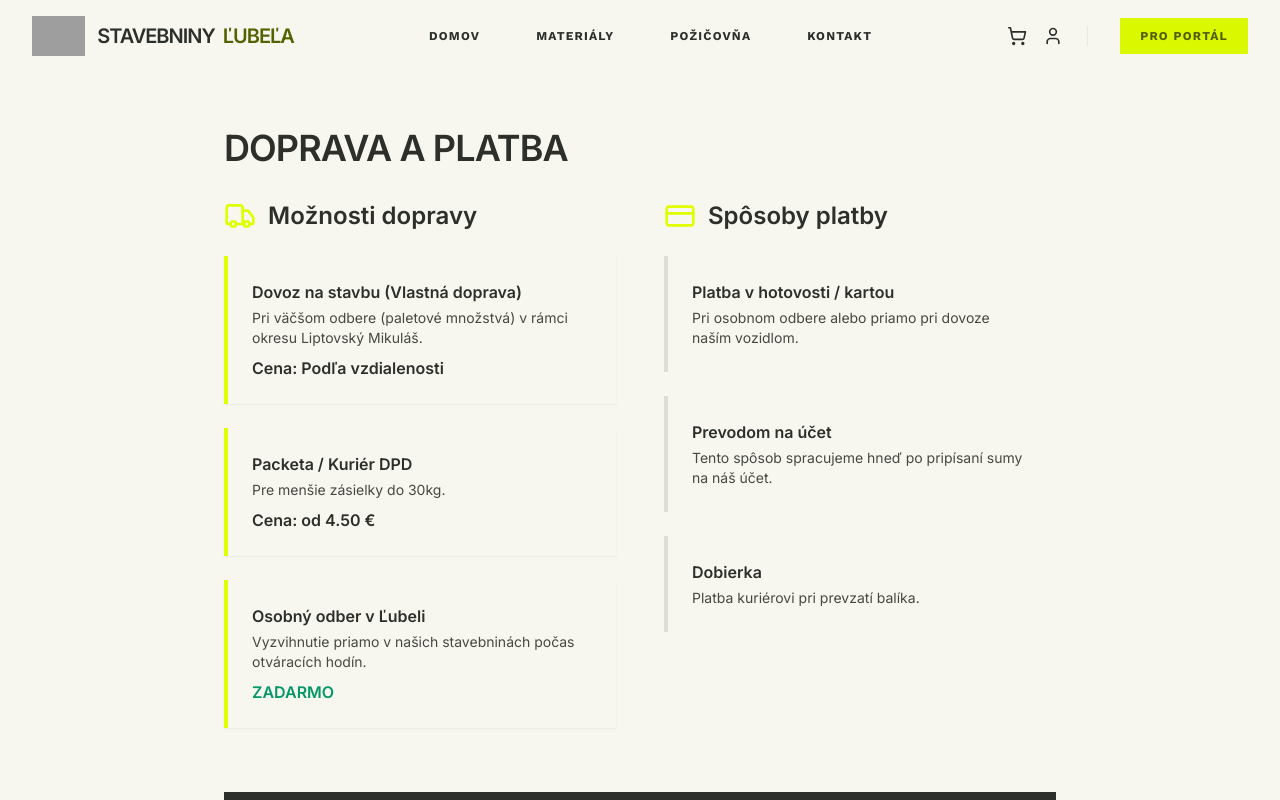
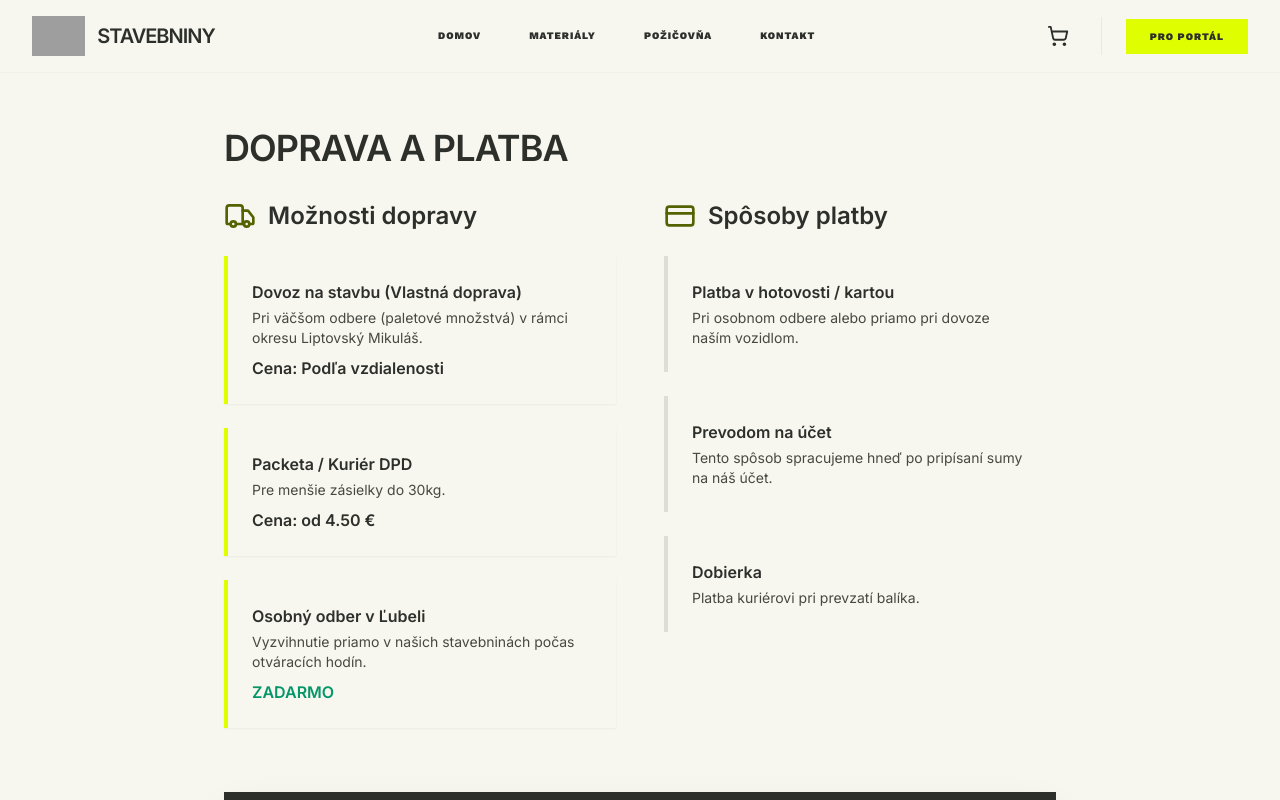
Before and after one commit to BigBoyDejv/Stavebniny, a React (Vite) app: page /doprava-a-platba in a window 1280 px wide. Shown: the top 800 px of the page. Built offline with nearby package versions, Linux system fonts and the light colour scheme; grey boxes are pictures that could not be loaded.

Commit message:
fix responsiveness

```diff
--- a/src/components/CartDrawer.jsx
+++ b/src/components/CartDrawer.jsx
@@ -12,7 +12,7 @@ const CartDrawer = () => {
     <div className="fixed inset-0 z-[100] overflow-hidden">
       <div className="absolute inset-0 bg-black/40 backdrop-blur-sm" onClick={() => setIsCartOpen(false)} />
 
-      <div className="absolute right-0 top-0 h-full w-full max-w-md bg-white shadow-2xl flex flex-col animate-in slide-in-from-right duration-300">
+      <div className="absolute right-0 top-0 h-full w-full sm:max-w-md bg-white shadow-2xl flex flex-col animate-in slide-in-from-right duration-300">
         <header className="p-6 border-b border-outline/10 flex justify-between items-center">
           <h2 className="text-xl font-black tracking-tight flex items-center gap-2">
             <ShoppingBag size={20} /> NÁKUPNÝ KOŠÍK
--- a/src/components/Navbar.jsx
+++ b/src/components/Navbar.jsx
@@ -1,63 +1,116 @@
-import React from 'react'
+import React, { useState } from 'react'
 import { Link, useLocation } from 'react-router-dom'
-import { ShoppingCart, User } from 'lucide-react'
+import { ShoppingCart, User, Menu, X } from 'lucide-react'
 import { useCart } from '../context/CartContext'
+import { cn } from '../lib/utils'
 
 const Navbar = () => {
   const location = useLocation()
   const { totalItems, setIsCartOpen } = useCart()
+  const [isMenuOpen, setIsMenuOpen] = useState(false)
 
   const isActive = (path) => location.pathname === path
 
+  const links = [
+    { name: 'Domov', path: '/' },
+    { name: 'Materiály', path: '/katalog' },
+    { name: 'Požičovňa', path: '/pozicovna' },
+    { name: 'Kontakt', path: '/kontakt' }
+  ]
+
   return (
-    <nav className="fixed top-0 w-full z-50 bg-[#f7f7f0]/80 backdrop-blur-md">
-      <div className="flex justify-between items-center px-8 py-4 max-w-[1920px] mx-auto">
-        <Link to="/" className="flex items-center gap-3 hover:opacity-90 transition-opacity">
-          <img src="/Logo.png" alt="Logo" className="h-10 w-auto" />
-          <span className="text-xl font-black tracking-tighter text-[#2d2f2b] flex items-center gap-2">
-            STAVEBNINY <span className="text-[#546200] font-bold">ĽUBEĽA</span>
+    <nav className="fixed top-0 w-full z-50 bg-[#f7f7f0]/80 backdrop-blur-md border-b border-outline/5">
+      <div className="flex justify-between items-center px-4 md:px-8 py-3 md:py-4 max-w-[1920px] mx-auto">
+        <Link to="/" className="flex items-center gap-2 md:gap-3 hover:opacity-90 transition-opacity">
+          <img src="/Logo.png" alt="Logo" className="h-8 md:h-10 w-auto" />
+          <span className="text-lg md:text-xl font-black tracking-tighter text-[#2d2f2b] flex items-center gap-2">
+            STAVEBNINY <span className="text-primary-strong font-bold hidden xs:inline">ĽUBEĽA</span>
           </span>
         </Link>
-        <div className="hidden md:flex items-center space-x-12">
-          {[
-            { name: 'Domov', path: '/' },
-            { name: 'Materiály', path: '/katalog' },
-            { name: 'Požičovňa', path: '/pozicovna' },
-            { name: 'Kontakt', path: '/kontakt' }
-          ].map((link) => (
+
+        {/* Desktop Links */}
+        <div className="hidden lg:flex items-center space-x-10">
+          {links.map((link) => (
             <Link
               key={link.path}
               to={link.path}
-              className={`font-headline uppercase tracking-widest text-xs font-bold transition-all p-1
-                ${isActive(link.path)
-                  ? 'text-[#546200] border-b-2 border-[#daf900]'
-                  : 'text-[#2d2f2b] hover:bg-[#daf900] hover:text-[#505d00]'
-                }`}
+              className={cn(
+                "font-headline uppercase tracking-widest text-[10px] font-black transition-all p-1 border-b-2",
+                isActive(link.path)
+                  ? "text-primary-strong border-primary"
+                  : "text-[#2d2f2b] border-transparent hover:text-primary-strong"
+              )}
             >
               {link.name}
             </Link>
           ))}
         </div>
-        <div className="flex items-center space-x-6">
-          <div className="flex space-x-4 items-center border-r border-[#e8e9e1] pr-6 mr-2">
+
+        <div className="flex items-center gap-2 md:gap-6">
+          <div className="flex items-center gap-4 md:border-r border-[#e8e9e1] md:pr-6">
             <button
               onClick={() => setIsCartOpen(true)}
-              className="text-[#2d2f2b] hover:text-[#546200] transition-colors relative"
+              className="text-[#2d2f2b] hover:text-primary-strong transition-colors relative p-2"
             >
-              <ShoppingCart size={20} />
+              <ShoppingCart size={22} />
               {totalItems > 0 && (
-                <span className="absolute -top-2 -right-2 bg-primary text-on-primary text-[10px] font-black h-5 w-5 rounded-full flex items-center justify-center border-2 border-[#f7f7f0]">
+                <span className="absolute top-0 right-0 bg-primary text-on-primary text-[10px] font-black h-5 w-5 rounded-full flex items-center justify-center border-2 border-[#f7f7f0]">
                   {totalItems}
                 </span>
               )}
             </button>
-            <Link to="/admin" className="text-[#2d2f2b] hover:text-[#546200] transition-colors">
-              <User size={20} />
+            <Link to="/admin" className="text-[#2d2f2b] hover:text-primary-strong transition-colors p-2 hidden xs:flex">
+              <User size={22} />
             </Link>
           </div>
-          <Link to="/admin" className="bg-[#daf900] text-[#505d00] px-5 py-2.5 font-headline uppercase tracking-widest text-xs font-bold active:scale-95 transition-all">
-            Pro Portál
+
+          <Link to="/admin" className="hidden sm:block bg-primary text-on-primary px-6 py-2.5 font-headline uppercase tracking-widest text-[10px] font-black hover:bg-[#daf900] active:scale-95 transition-all">
+            PRO PORTÁL
           </Link>
+
+          {/* Mobile Menu Toggle */}
+          <button
+            onClick={() => setIsMenuOpen(!isMenuOpen)}
+            className="lg:hidden p-2 text-[#2d2f2b]"
+          >
+            {isMenuOpen ? <X size={28} /> : <Menu size={28} />}
+          </button>
+        </div>
+      </div>
+
+      {/* Mobile Menu Overlay */}
+      <div className={cn(
+        "fixed inset-0 top-[60px] md:top-[72px] bg-white z-[60] transition-all duration-300 lg:hidden",
+        isMenuOpen ? "translate-x-0 opacity-100" : "translate-x-full opacity-0"
+      )}>
+        <div className="flex flex-col p-8 space-y-6">
+          {links.map((link) => (
+            <Link
+              key={link.path}
+              to={link.path}
+              onClick={() => setIsMenuOpen(false)}
+              className={cn(
+                "text-3xl font-black uppercase tracking-tighter transition-colors",
+                isActive(link.path) ? "text-primary-strong" : "text-[#2d2f2b] hover:text-primary-strong"
+              )}
+            >
+              {link.name}
+            </Link>
+          ))}
+          <div className="pt-8 mt-8 border-t border-outline/10 flex flex-col gap-4">
+             <Link
+               to="/admin"
+               onClick={() => setIsMenuOpen(false)}
+               className="bg-[#2d2f2b] text-primary p-5 font-black uppercase text-center tracking-widest"
+             >
+               Prihlásiť sa (PRO)
+             </Link>
+             <div className="flex justify-center gap-8 py-4">
+               <span className="text-outline text-xs font-bold uppercase">FB</span>
+               <span className="text-outline text-xs font-bold uppercase">IG</span>
+               <span className="text-outline text-xs font-bold uppercase">LI</span>
+             </div>
+          </div>
         </div>
       </div>
     </nav>
--- a/src/pages/Checkout.jsx
+++ b/src/pages/Checkout.jsx
@@ -87,8 +87,8 @@ const Checkout = () => {
   }
 
   return (
-    <div className="pt-32 pb-20 px-8 max-w-[1440px] mx-auto">
-      <h1 className="text-4xl font-black tracking-tight mb-12">DOKONČENIE OBJEDNÁVKY</h1>
+    <div className="pt-24 md:pt-32 pb-20 px-4 md:px-8 max-w-[1440px] mx-auto">
+      <h1 className="text-2xl md:text-4xl font-black tracking-tight mb-8 md:12">DOKONČENIE OBJEDNÁVKY</h1>
 
       <div className="grid grid-cols-1 lg:grid-cols-12 gap-16">
         {/* Form */}
--- a/src/pages/Shipping.jsx
+++ b/src/pages/Shipping.jsx
@@ -9,7 +9,7 @@ const Shipping = () => {
       <div className="grid grid-cols-1 md:grid-cols-2 gap-12">
         <section>
           <div className="flex items-center gap-3 mb-6">
-            <Truck className="text-primary w-8 h-8" />
+            <Truck className="text-primary-strong w-8 h-8" />
             <h2 className="text-2xl font-bold">Možnosti dopravy</h2>
           </div>
           <ul className="space-y-6">
@@ -33,7 +33,7 @@ const Shipping = () => {
 
         <section>
           <div className="flex items-center gap-3 mb-6">
-            <CreditCard className="text-primary w-8 h-8" />
+            <CreditCard className="text-primary-strong w-8 h-8" />
             <h2 className="text-2xl font-bold">Spôsoby platby</h2>
           </div>
           <ul className="space-y-6">
@@ -53,11 +53,11 @@ const Shipping = () => {
         </section>
       </div>
 
-      <div className="mt-16 bg-[#2d2f2b] text-white p-10 flex flex-col md:flex-row items-center gap-8">
-         <MapPin className="w-12 h-12 text-primary shrink-0" />
+      <div className="mt-16 bg-[#2d2f2b] text-white p-10 flex flex-col md:flex-row items-center gap-8 shadow-2xl">
+         <MapPin className="w-12 h-12 text-primary shrink-0 transition-transform hover:scale-110 duration-300" />
          <div>
-            <h3 className="text-xl font-bold mb-2 uppercase">Kde nás nájdete?</h3>
-            <p className="text-zinc-400">Hlavná ulica 123, 032 14 Ľubeľa. Sme otvorení Po-Pi 7:00-16:00, So 7:00-12:00.</p>
+            <h3 className="text-xl font-bold mb-2 uppercase tracking-tight text-primary">Kde nás nájdete?</h3>
+            <p className="text-zinc-300">Hlavná ulica 123, 032 14 Ľubeľa. Sme otvorení Po-Pi 7:00-16:00, So 7:00-12:00.</p>
          </div>
       </div>
     </div>
--- a/tailwind.config.js
+++ b/tailwind.config.js
@@ -8,6 +8,7 @@ export default {
     extend: {
       colors: {
         primary: "#DFFF00",
+        "primary-strong": "#546200",
         "on-primary": "#2d2f2b",
         "primary-container": "#DFFF00",
         "on-primary-container": "#505d00",
```
Also changed, not shown: src/pages/Catalog.jsx (+31 -19 lines), src/pages/Home.jsx (+11 -11 lines).
